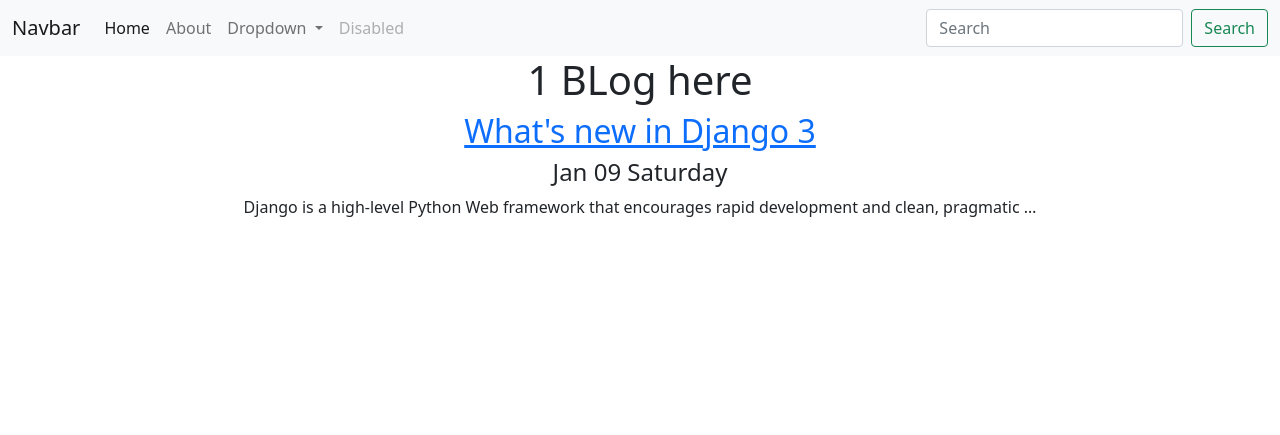
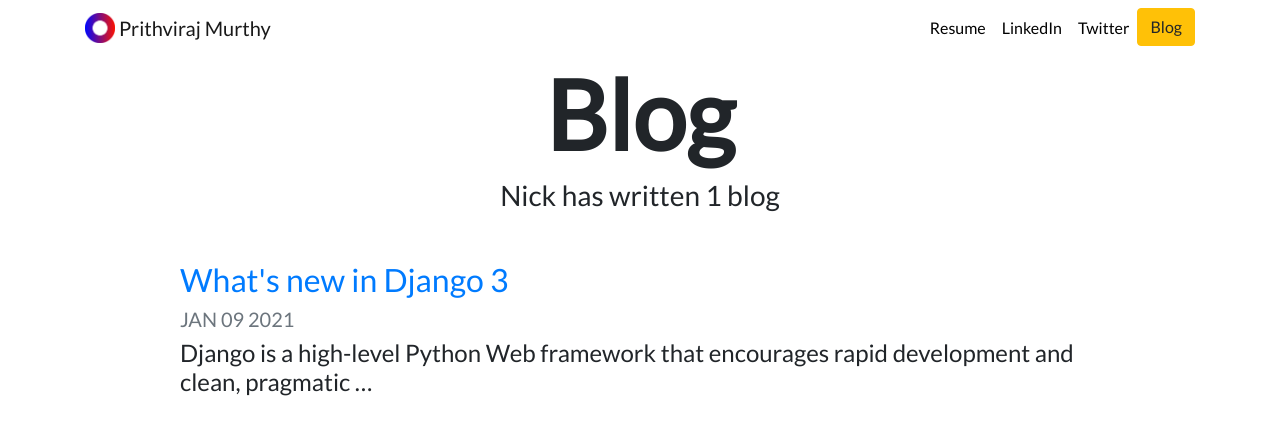
Before and after one commit to Prithviraj8/My-Portfolio-using-Django, a Django app: page /blog/ in a window 1280 px wide. Shown: the top 435 px of the page. Run offline with Django 3.2, Linux system fonts and the light colour scheme; data comes from the database, SQL or seed files in the repository; some libraries are stand-ins or nearby versions.

Commit message:
Add custom CSS file and boostrap

```diff
--- a/blog/templates/blog/all_blogs.html
+++ b/blog/templates/blog/all_blogs.html
@@ -1,21 +1,23 @@
-{% extends 'portfolio/base.html'%}
+{% extends "portfolio/base.html" %}
+
+{% load static %}
+
 {% block content %}
 
-    <div class="container text-center">
+<h1 id="blogtitle" class="font-weight-bold text-center">Blog</h1>
 
-        <h1> {{ blogs.count }} BLog{{ blogs.count|pluralize }} here</h1>
-        <!-- pluralize detects if the blogs.count > 1 and if yes, then the word with have letter 's' otherwise , it won't -->
-        {% for blog in blogs %}
-            <!-- blog:detail - blog is the app name that we have created in the urls.py of blog app.
-            The reason we do this even though the all_blogs.html is inside the blog app folder,
-            because we might end up adding an app inside an app and inorder to properly interact the information of either apps,
-            an app name should be used to display information. -->
-        <a href="{% url 'blog:detail' blog.id %}"><h2>{{ blog.title }}</h2></a>
+<h3 class="text-center mb-5">Nick has written {{ blogs.count }} blog{{ blogs.count|pluralize }}</h3>
 
-            <h4>{{ blog.date|date:'M d l' }}</h4>
-            <p>{{ blog.description|striptags|truncatechars:100 }}</p>
+{% for blog in blogs %}
+<div class="row justify-content-center my-3">
+  <div class="col-md-10">
+    <a href="{% url 'blog:detail' blog.id %}">
+      <h2>{{ blog.title }}</h2>
+    </a>
+    <h5 class="text-muted">{{ blog.date|date:'M d Y'|upper }}</h5>
+    <h4>{{ blog.description|striptags|truncatechars:100 }}</h4>
+  </div>
+</div>
+{% endfor %}
 
-        {% endfor %}
-
-    </div>
 {% endblock %}
--- a/blog/templates/blog/detail.html
+++ b/blog/templates/blog/detail.html
@@ -1,5 +1,6 @@
 {% extends 'portfolio/base.html'%}
 {% block content %}
+
     <h1>{{ blog.title }}</h1>
 
     <h2>{{blog.date | date:'F jS Y' }}</h2>
--- /dev/null
+++ b/portfolio/static/portfolio/custom.css
@@ -0,0 +1,25 @@
+.navbar-nav .nav-link {
+    color: rgba(0,0,0,1) !important;
+}
+
+.navbar-nav .nav-link:hover {
+    color: rgba(0, 255, 242, 0.5) !important;
+}
+
+body {
+    font-family: 'Lato', sans-serif;
+}
+
+#blogtitle {
+    font-size: 6rem;
+}
+
+/* To change size of text automatically when screen is shrinked */
+@media (min-width: 992px) {
+    #hometext {
+        font-size: 4rem;
+    }
+    #blogdetailtitle {
+        font-size: 5rem;
+    }
+}
--- a/portfolio/templates/portfolio/base.html
+++ b/portfolio/templates/portfolio/base.html
@@ -1,65 +1,61 @@
+{% load static %}
 <!doctype html>
 <html lang="en">
+
 <head>
   <!-- Required meta tags -->
   <meta charset="utf-8">
-    <meta name="viewport" content="width=device-width, initial-scale=1">
+  <meta name="viewport" content="width=device-width, initial-scale=1, shrink-to-fit=no">
 
   <!-- Bootstrap CSS -->
-    <link href="https://cdn.jsdelivr.net/npm/bootstrap@5.0.0-beta1/dist/css/bootstrap.min.css" rel="stylesheet" integrity="sha384-giJF6kkoqNQ00vy+HMDP7azOuL0xtbfIcaT9wjKHr8RbDVddVHyTfAAsrekwKmP1" crossorigin="anonymous">
+  <link rel="stylesheet" href="https://stackpath.bootstrapcdn.com/bootstrap/4.4.1/css/bootstrap.min.css" integrity="sha384-Vkoo8x4CGsO3+Hhxv8T/Q5PaXtkKtu6ug5TOeNV6gBiFeWPGFN9MuhOf23Q9Ifjh" crossorigin="anonymous">
 
+  <link rel="stylesheet" href="{% static 'portfolio/custom.css' %}">
+
+  <link href="https://fonts.googleapis.com/css?family=Lato&display=swap" rel="stylesheet">
+
+  <link rel="icon" type="image/png" href="{% static 'portfolio/Logo.png' %}">
+
+  <title>Prithviraj Murthy</title>
 </head>
+
 <body>
-    <nav class="navbar navbar-expand-lg navbar-light bg-light">
-        <div class="container-fluid">
-          <a class="navbar-brand" href="#">Navbar</a>
-          <button class="navbar-toggler" type="button" data-bs-toggle="collapse" data-bs-target="#navbarSupportedContent" aria-controls="navbarSupportedContent" aria-expanded="false" aria-label="Toggle navigation">
+  <nav id="topNav" class="navbar navbar-expand-md navbar-light">
+    <div class="container">
+      <a class="navbar-brand" href="{% url 'home' %}">
+        <img src="{% static 'portfolio/Logo.png' %}" width="30" height="30" class="d-inline-block align-top" alt="Nick's Logo">
+        <span>Prithviraj Murthy</span>
+      </a>
+      <button class="navbar-toggler" type="button" data-toggle="collapse" data-target="#navbarNav" aria-controls="navbarNav" aria-expanded="false" aria-label="Toggle navigation">
         <span class="navbar-toggler-icon"></span>
       </button>
-          <div class="collapse navbar-collapse" id="navbarSupportedContent">
-            <ul class="navbar-nav me-auto mb-2 mb-lg-0">
+      <div class="collapse navbar-collapse text-center" id="navbarNav">
+        <ul class="navbar-nav ml-auto">
           <li class="nav-item">
-                <a class="nav-link active" aria-current="page" href="#">Home</a>
+            <a class="nav-link" href="{% static 'portfolio/MyResume.pdf' %}">Resume</a>
           </li>
           <li class="nav-item">
-                <a class="nav-link" href="#">About</a>
-              </li>
-              <li class="nav-item dropdown">
-                <a class="nav-link dropdown-toggle" href="#" id="navbarDropdown" role="button" data-bs-toggle="dropdown" aria-expanded="false">
-                  Dropdown
-                </a>
-                <ul class="dropdown-menu" aria-labelledby="navbarDropdown">
-                  <li><a class="dropdown-item" href="#">Action</a></li>
-                  <li><a class="dropdown-item" href="#">Another action</a></li>
-                  <li><hr class="dropdown-divider"></li>
-                  <li><a class="dropdown-item" href="#">Something else here</a></li>
-                </ul>
+            <a class="nav-link" href="https://www.linkedin.com/in/prithviraj-murthy/" target="_blank">LinkedIn</a>
           </li>
           <li class="nav-item">
-                <a class="nav-link disabled" href="#" tabindex="-1" aria-disabled="true">Disabled</a>
+            <a class="nav-link" href="https://twitter.com/prithvimurthy8" target="_blank">Twitter</a>
+          </li>
+          <li>
+            <a role="button" href="{% url 'blog:all_blogs' %}" class="btn btn-warning">Blog</a>
           </li>
         </ul>
-            <form class="d-flex">
-              <input class="form-control me-2" type="search" placeholder="Search" aria-label="Search">
-              <button class="btn btn-outline-success" type="submit">Search</button>
-            </form>
       </div>
     </div>
   </nav>
+  <div class="container">
+    {% block content %}{% endblock %}
+  </div>
 
+  <!-- Optional JavaScript -->
+  <!-- jQuery first, then Popper.js, then Bootstrap JS -->
+  <script src="https://code.jquery.com/jquery-3.4.1.slim.min.js" integrity="sha384-J6qa4849blE2+poT4WnyKhv5vZF5SrPo0iEjwBvKU7imGFAV0wwj1yYfoRSJoZ+n" crossorigin="anonymous"></script>
+  <script src="https://cdn.jsdelivr.net/npm/popper.js@1.16.0/dist/umd/popper.min.js" integrity="sha384-Q6E9RHvbIyZFJoft+2mJbHaEWldlvI9IOYy5n3zV9zzTtmI3UksdQRVvoxMfooAo" crossorigin="anonymous"></script>
+  <script src="https://stackpath.bootstrapcdn.com/bootstrap/4.4.1/js/bootstrap.min.js" integrity="sha384-wfSDF2E50Y2D1uUdj0O3uMBJnjuUD4Ih7YwaYd1iqfktj0Uod8GCExl3Og8ifwB6" crossorigin="anonymous"></script>
+</body>
 
-      <!-- block adds any html file here -->
-    {% block content %}{% endblock %}
-
-    <!-- Optional JavaScript; choose one of the two! -->
-
-    <!-- Option 1: Bootstrap Bundle with Popper -->
-    <script src="https://cdn.jsdelivr.net/npm/bootstrap@5.0.0-beta1/dist/js/bootstrap.bundle.min.js" integrity="sha384-ygbV9kiqUc6oa4msXn9868pTtWMgiQaeYH7/t7LECLbyPA2x65Kgf80OJFdroafW" crossorigin="anonymous"></script>
-
-    <!-- Option 2: Separate Popper and Bootstrap JS -->
-    <!--
-    <script src="https://cdn.jsdelivr.net/npm/@popperjs/core@2.5.4/dist/umd/popper.min.js" integrity="sha384-q2kxQ16AaE6UbzuKqyBE9/u/KzioAlnx2maXQHiDX9d4/zp8Ok3f+M7DPm+Ib6IU" crossorigin="anonymous"></script>
-    <script src="https://cdn.jsdelivr.net/npm/bootstrap@5.0.0-beta1/dist/js/bootstrap.min.js" integrity="sha384-pQQkAEnwaBkjpqZ8RU1fF1AKtTcHJwFl3pblpTlHXybJjHpMYo79HY3hIi4NKxyj" crossorigin="anonymous"></script>
-    -->
-  </body>
 </html>
```
Also changed, not shown: portfolio/templates/portfolio/home.html (+31 -20 lines), media/portfolio/images/SwiftUI_Icon.jpg (added), media/portfolio/images/Zappy.jpg (added), media/portfolio/images/iOS_13_Course_Image.png (added), portfolio/static/portfolio/Logo.png (added), 11 other files. Lines whose indentation alone changed are shown as unchanged.
